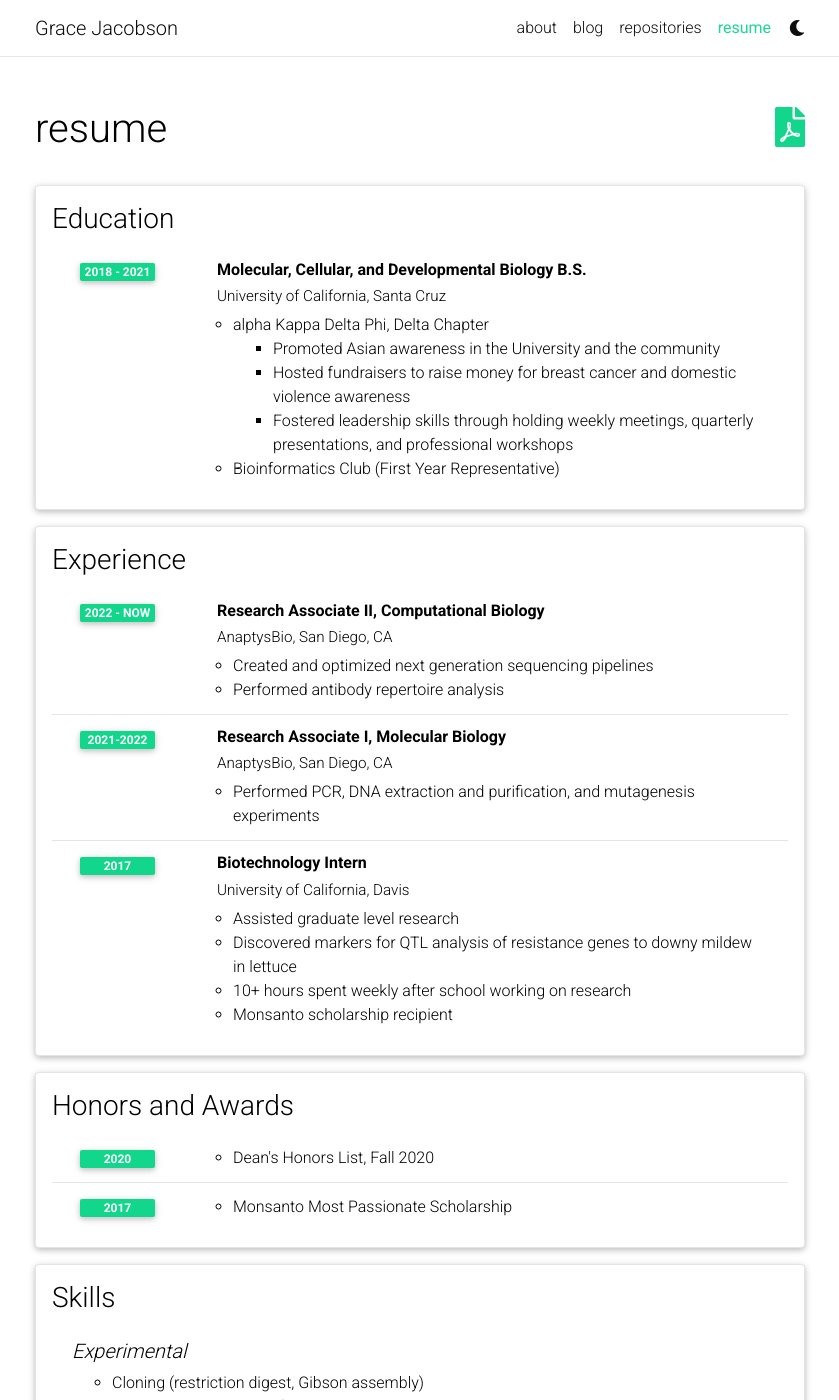
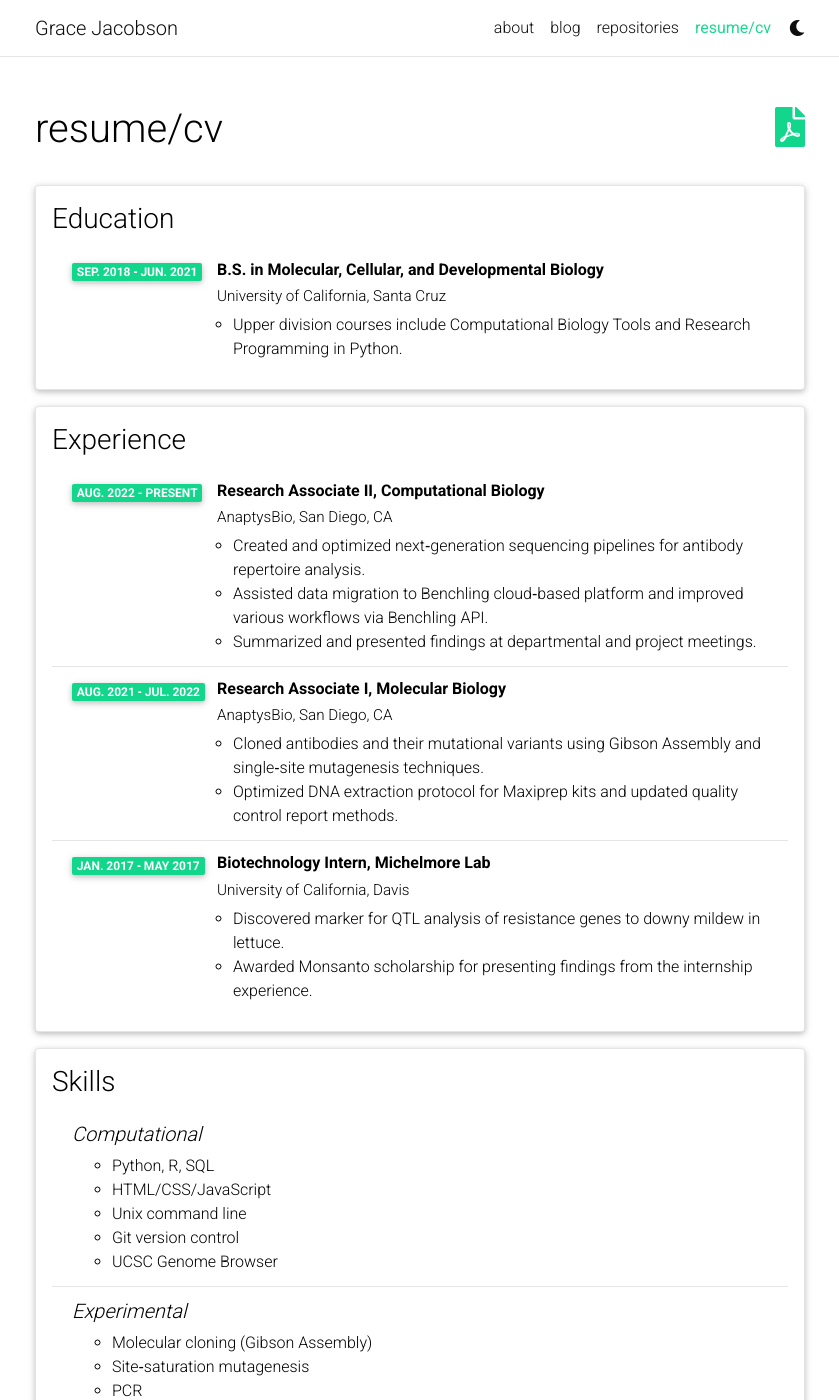
Before and after one commit to gracejacobson/gracejacobson.github.io, a Jekyll site: the page built from _pages/cv.md, in a window 1280 px wide and 1400 px high. Shown: the whole window, without its empty margins (220-1059 px from the left). Built offline with Jekyll 4.4.1, drawn with Linux system fonts in a browser that asks for light colours; comment, search, counter and statistics services are not loaded; a style sheet for code colours, icons or effects is not loaded; some of the changed text lies outside the part shown.

```diff
--- a/_data/cv.yml
+++ b/_data/cv.yml
@@ -1,65 +1,79 @@
 - title: Education
   type: time_table
   contents:
-    - title: Molecular, Cellular, and Developmental Biology B.S.
+    - title: B.S. in Molecular, Cellular, and Developmental Biology
       institution: University of California, Santa Cruz
-      year: 2018 - 2021
+      year: Sep. 2018 ‑ Jun. 2021
       description:
-        - title: alpha Kappa Delta Phi, Delta Chapter
-          contents:
-            - Promoted Asian awareness in the University and the community
-            - Hosted fundraisers to raise money for breast cancer and domestic violence awareness
-            - Fostered leadership skills through holding weekly meetings, quarterly presentations, and professional workshops
-        - Bioinformatics Club (First Year Representative)
-
-
+        - Upper division courses include Computational Biology Tools and Research Programming in Python.
 
 - title: Experience
   type: time_table
   contents:
     - title: Research Associate II, Computational Biology
       institution: AnaptysBio, San Diego, CA
-      year: 2022 - NOW
+      year: Aug. 2022 - PRESENT
       description:
-        - Created and optimized next generation sequencing pipelines
-        - Performed antibody repertoire analysis
+        - Created and optimized next‑generation sequencing pipelines for antibody repertoire analysis.
+        - Assisted data migration to Benchling cloud‑based platform and improved various workflows via Benchling API.
+        - Summarized and presented findings at departmental and project meetings.
+
     - title: Research Associate I, Molecular Biology
       institution: AnaptysBio, San Diego, CA
-      year: 2021-2022
+      year: Aug. 2021 ‑ Jul. 2022
       description:
-      - Performed PCR, DNA extraction and purification, and mutagenesis experiments
-    - title: Biotechnology Intern
+      - Cloned antibodies and their mutational variants using Gibson Assembly and single‑site mutagenesis techniques.
+      - Optimized DNA extraction protocol for Maxiprep kits and updated quality control report methods.
+
+    - title: Biotechnology Intern, Michelmore Lab
       institution: University of California, Davis
-      year: 2017
+      year: Jan. 2017 ‑ May 2017
       description:
-        - Assisted graduate level research
-        - Discovered markers for QTL analysis of resistance genes to downy mildew in lettuce
-        - 10+ hours spent weekly after school working on research
-        - Monsanto scholarship recipient
+        - Discovered marker for QTL analysis of resistance genes to downy mildew in lettuce.
+        - Awarded Monsanto scholarship for presenting findings from the internship experience.
+
+- title: Skills
+  type: nested_list
+  contents:
+    - title: Computational
+      items:
+        - Python, R, SQL
+        - HTML/CSS/JavaScript
+        - Unix command line
+        - Git version control
+        - UCSC Genome Browser
+    - title: Experimental
+      items:
+        - Molecular cloning (Gibson Assembly)
+        - Site‑saturation mutagenesis
+        - PCR
+        - DNA extraction and purification
+
+
+- title: Extracurricular Activities
+  type: time_table
+  contents:
+    - title: Volunteer Tutor, Middle School Program
+      institution: Barrio Logan College Institute, San Diego, CA
+      year: Nov. 2022 ‑ PRESENT
+      description:
+        - Tutored 10‑15 middle school students weekly in math, science, history, and English.
+        - Tracked student progress to ensure first‑generation, low‑income individuals received proper support to succeed.
+
+    - title: Alumni Advisor (former President), Delta Chapter
+      institution: alpha Kappa Delta Phi, Santa Cruz, CA
+      year: Jun. 2019 ‑ PRESENT
+      description:
+      - Promoted Asian awareness in the University and the community.
+      - Hosted fundraisers to raise money for breast cancer and domestic violence awareness.
+      - Fostered leadership skills by holding weekly meetings, quarterly presentations, and professional workshops.
 
 - title: Honors and Awards
   type: time_table
   contents:
-    - year: 2020
+    - year: Fall 2020
       items:
-        - Dean's Honors List, Fall 2020
-    - year: 2017
+        - Dean's Honors List
+    - year: May 2017
       items:
         - Monsanto Most Passionate Scholarship
-
-- title: Skills
-  type: nested_list
-  contents:
-    - title: Experimental
-      items:
-        - Cloning (restriction digest, Gibson assembly)
-        - DNA extraction and purification
-        - PCR
-        - Antibody mutagenesis
-    - title: Computational
-      items:
-        - Python (Intermediate)
-        - R, HTML, CSS, JavaScript (Beginner)
-        - Comfortable on Linux command line
-        - Git version control
-        - UCSC Genome Browser
--- a/_pages/cv.md
+++ b/_pages/cv.md
@@ -1,7 +1,7 @@
 ---
 layout: cv
 permalink: /resume/
-title: resume
+title: resume/cv
 nav: true
 nav_order: 4
 cv_pdf: Resume.pdf
```
Also changed, not shown: Gemfile.lock, 1 other file.
